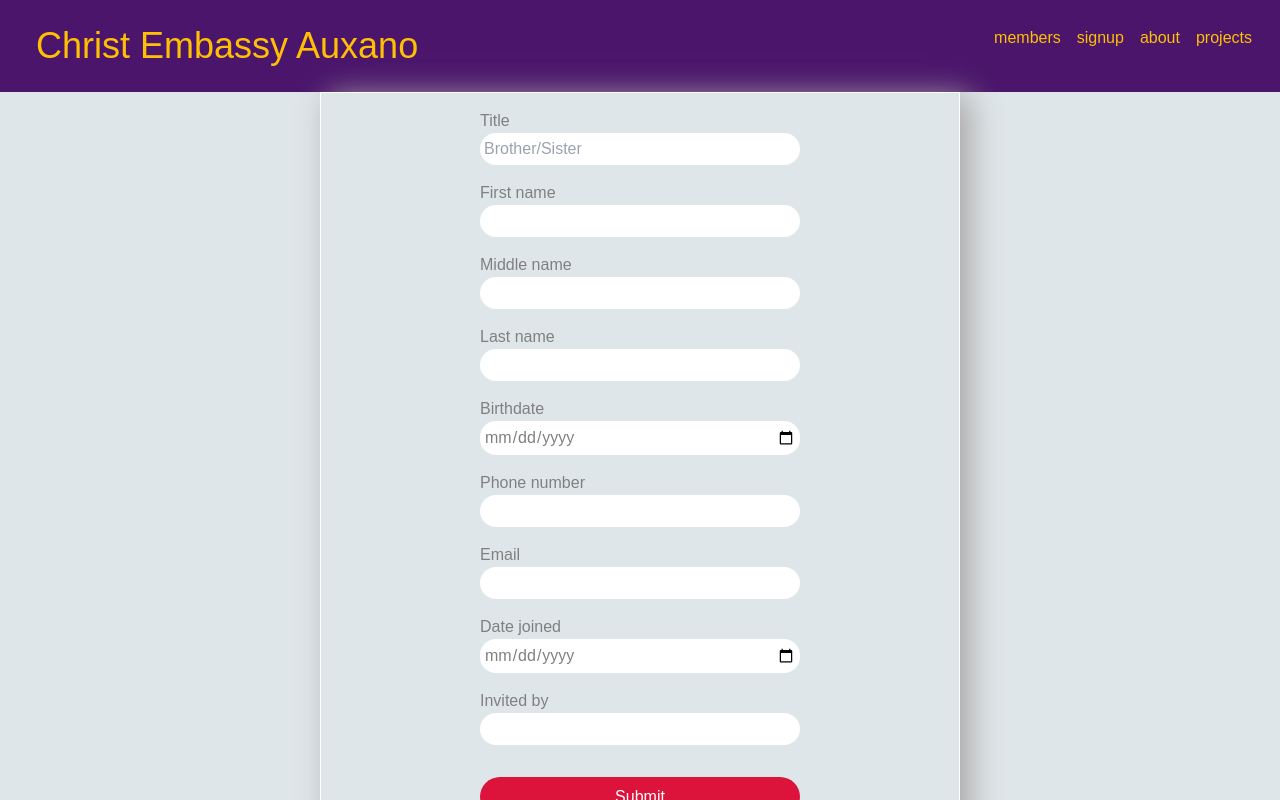
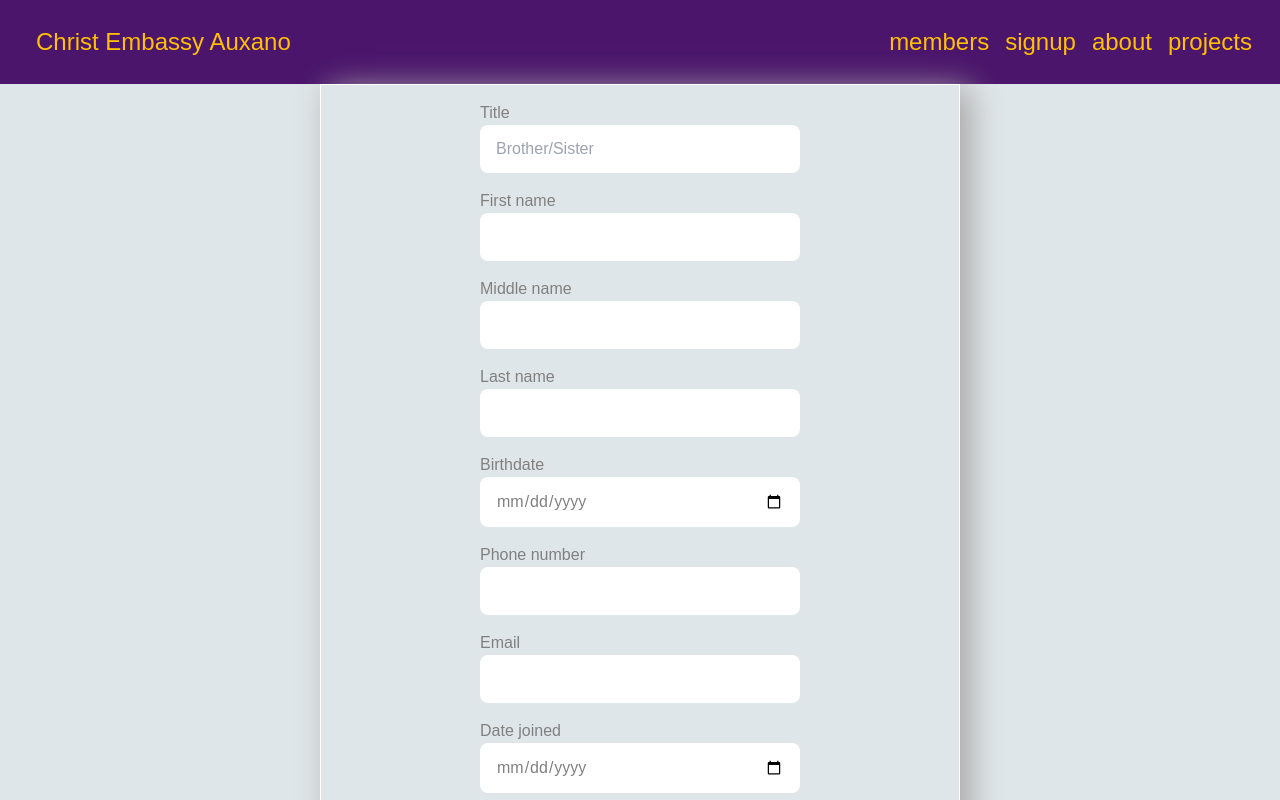
Before and after one commit to Albertdofficial/christ_embassy_auxano, a React (Create React App) app: page /signup in a window 1280 px wide. Shown: the top 800 px of the page. Built offline with nearby package versions, Linux system fonts and the light colour scheme; no server answers; the database is empty.

Commit message:
second commit

```diff
--- a/package.json
+++ b/package.json
@@ -1,4 +1,5 @@
 {
+  "homepage": "https://Albertdofficial.github.io/christ_embassy_auxano",
   "name": "reactjs",
   "version": "0.1.0",
   "private": true,
@@ -15,6 +16,8 @@
     "web-vitals": "^2.1.4"
   },
   "scripts": {
+    "predeploy": "npm run build",
+    "deploy": "gh-pages -d build",
     "start": "react-scripts start",
     "build": "react-scripts build",
     "test": "react-scripts test",
@@ -40,6 +43,7 @@
   },
   "devDependencies": {
     "autoprefixer": "^10.4.2",
+    "gh-pages": "^4.0.0",
     "postcss": "^8.4.6",
     "tailwindcss": "^3.0.23"
   }
--- a/src/components/App.js
+++ b/src/components/App.js
@@ -1,14 +1,19 @@
 import React from "react";
 import { projectFirestore } from "./config";
 import { useState, useEffect, useRef } from "react";
-import { BrowserRouter as Router, Route, Switch, Redirect  } from "react-router-dom";
+import {
+  BrowserRouter as Router,
+  Route,
+  Switch,
+  Redirect,
+} from "react-router-dom";
 import Members from "./Members";
 import Navbar from "./Navbar";
 import Projects from "./Projects";
 import Signup from "./Signup";
 import About from "./About";
 import Home from "../Home";
-import  MemberDetails from './MemeberDetails'
+import MemberDetails from "./MemeberDetails";
 
 import "../App.css";
 import Search from "./Search";
@@ -22,8 +27,8 @@
   const birthDate = useRef("");
   const phoneNumber = useRef("");
   const email = useRef("");
-  const date = useRef('')
-  const invitedBy = useRef('')
+  const date = useRef("");
+  const invitedBy = useRef("");
 
   // get data from firebase
   useEffect(() => {
@@ -54,8 +59,8 @@
     birthDate.current.value = "";
     phoneNumber.current.value = "";
     email.current.value = "";
-    date.current.value = '';
-    invitedBy.current.value = '';
+    date.current.value = "";
+    invitedBy.current.value = "";
   };
 
   const handleSubmit = async (e) => {
@@ -69,8 +74,8 @@
       birthDate: birthDate.current.value,
       phoneNumber: phoneNumber.current.value,
       email: email.current.value,
-      date:date.current.value,
-      invitedBy:invitedBy.current.value
+      date: date.current.value,
+      invitedBy: invitedBy.current.value,
     };
 
     //add a document to a firebase document
@@ -80,12 +85,10 @@
       console.log(err);
     }
 
-    resetForm();
+    // resetForm();
 
     console.log(doc);
   };
-
-
 
   return (
     <div className="App">
@@ -121,11 +124,11 @@
           <Route path="/memberdetails/:id">
             <MemberDetails data={data} />
           </Route>
-          <Route path='/search'>
-            <Search/>
+          <Route path="/search">
+            <Search />
           </Route>
-          <Route path="*" >
-            <Redirect to="/"/>
+          <Route path="*">
+            <Redirect to="/" />
           </Route>
         </Switch>
       </Router>
--- a/src/components/Members.js
+++ b/src/components/Members.js
@@ -20,7 +20,7 @@
 
             <div className="bottom pt-2">
              <p>  {member.phoneNumber}</p>
-              <p>{`Birthday: ${member.birthDate}`} </p>
+              {/* <p>{`Birthday: ${member.birthDate}`} </p> */}
               <p>{member.email} </p>
             </div>
 
--- a/src/components/Navbar.js
+++ b/src/components/Navbar.js
@@ -16,8 +16,8 @@
     <div className="navbar">
       <nav className="md:flex justify-between ">
         <ul>
-          <Link to="/" className="brand">
-            <h2 className="pl-4 text-4xl text-orange-700">Christ Embassy Auxano</h2>
+          <Link to="/members" className="brand">
+            <h2 className="pl-4 text-2xl text-orange-700">Christ Embassy Auxano</h2>
           </Link>
         </ul>
 
@@ -39,7 +39,7 @@
         </div>
 
         {/* <SearchBar /> */}
-        <ul className="menu hidden md:flex" ref={menu}>
+        <ul className="menu text-2xl hidden md:flex" ref={menu}>
           <li className="px-2">
             <Link to="/members">members</Link>
           </li>
--- a/src/components/Signup.css
+++ b/src/components/Signup.css
@@ -17,8 +17,8 @@
   display: block;
   width: 20rem;
   text-align: left;
-  border-radius: 1rem;
-  padding: 4px;
+  border-radius: .5rem;
+  padding: .75rem 1rem;
 
 }
 
--- a/src/components/Signup.js
+++ b/src/components/Signup.js
@@ -62,7 +62,7 @@
         <div className="member-detail">
           <label>
             <span>Date joined</span>
-            <input type="date" ref={date} required/>
+            <input type="date" ref={date} />
           </label>
         </div>
         <div className="member-detail">
```
Also changed, not shown: 1 other file (tests, documents, lock files or other folders).
